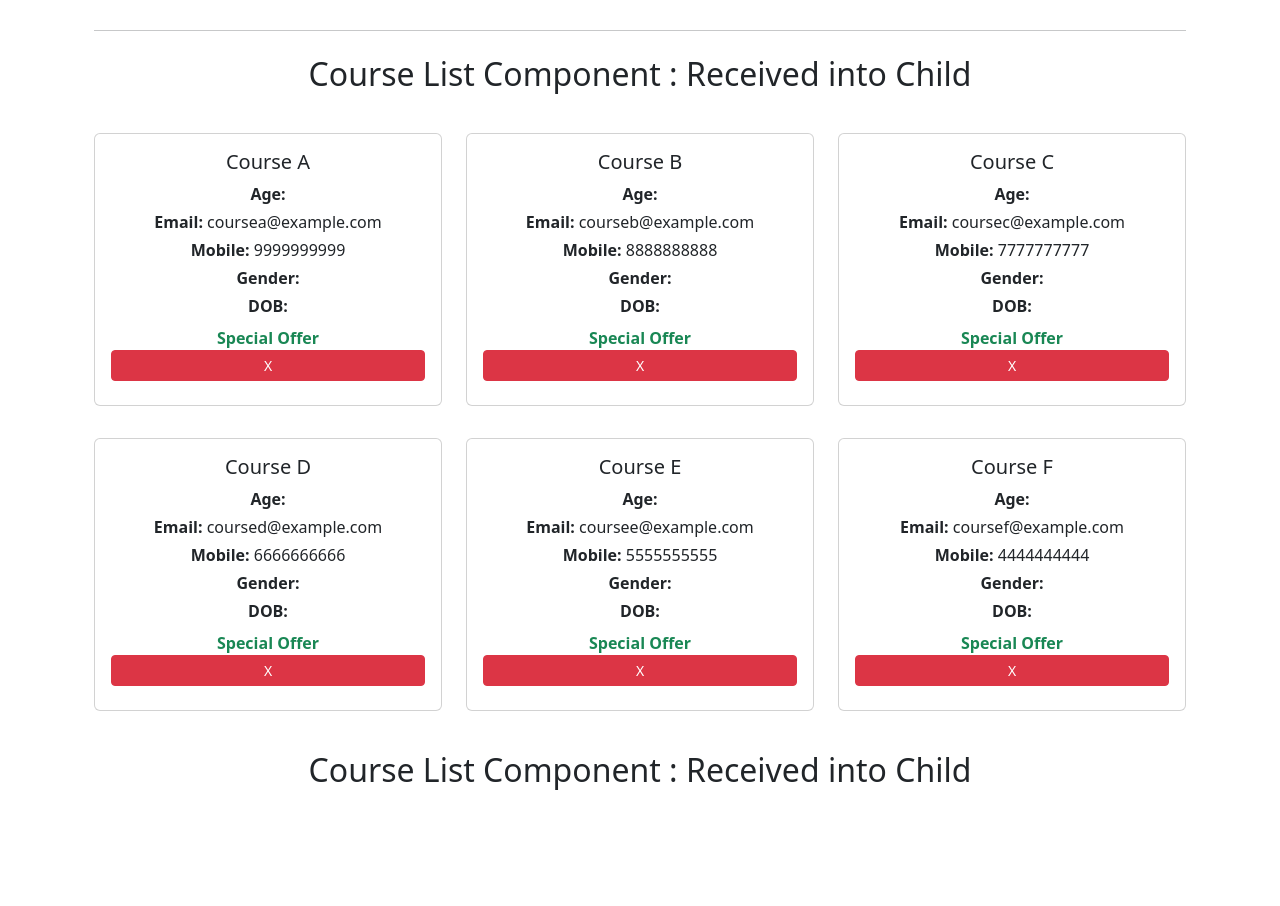
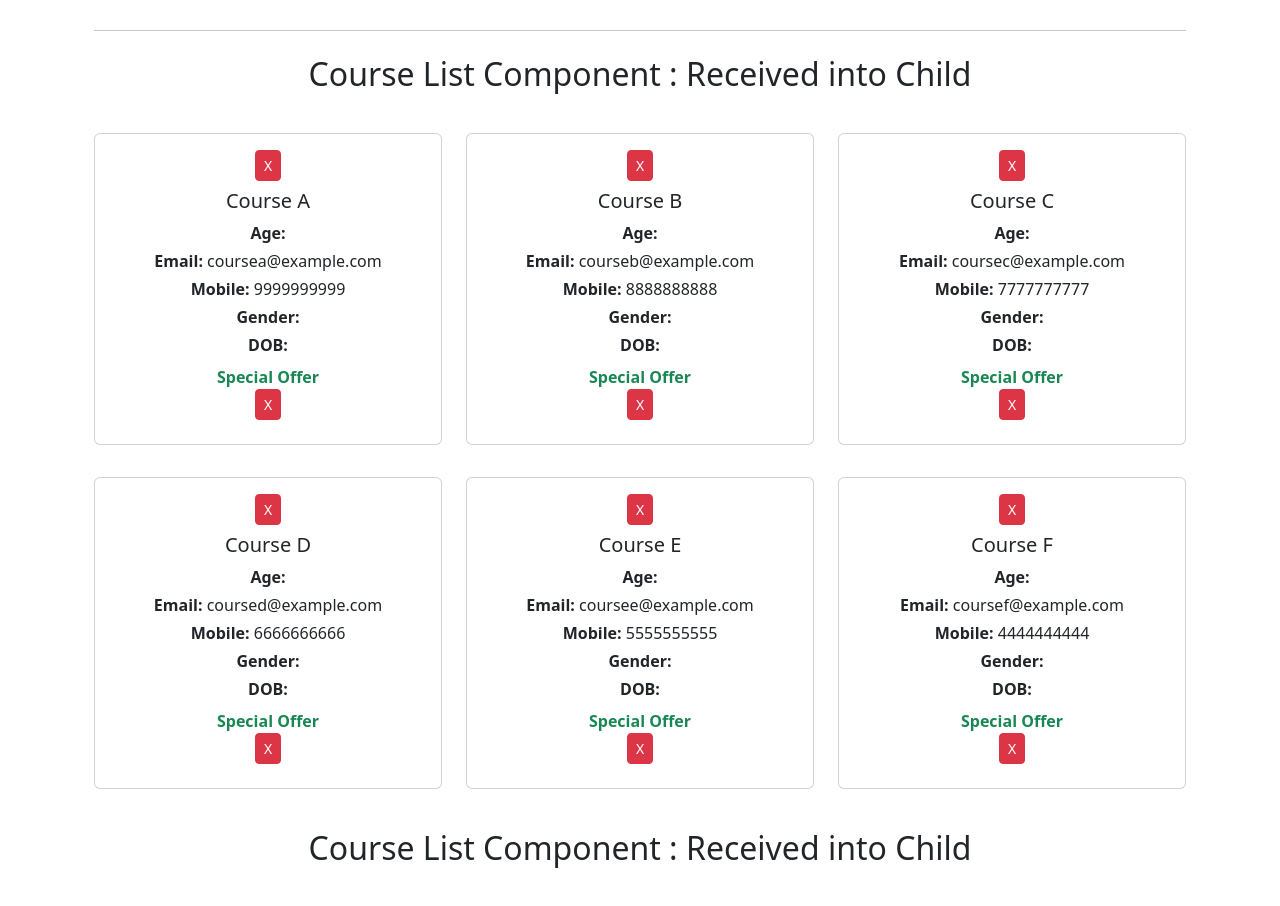
Before and after one commit to developersksingh/react-complete-development, a React (Vite) app in the folder dojo-blog/: page / in a window 1280 px wide. Shown: the part 920-1826 px from the top of the page. Before the commit the page ends 1766 px from the top, so only its background shows below. Built offline with nearby package versions, Linux system fonts and the light colour scheme; no server answers.

Commit message:
get data from the api and send the data on the child componet
get data from the api and send the data on the child componet and delete the record according to the selected  id

```diff
--- a/dojo-blog/src/CourseList.jsx
+++ b/dojo-blog/src/CourseList.jsx
@@ -10,10 +10,15 @@ const CourseList = ({ courses, pageTitle, handleDelete }) => {
       <div className="row">
         {courses.map((course) => (
           <div key={course.id} className="col-md-4">
-            <div className="card my-3 p-3 text-center">
+            <div className="card my-3 p-3 text-justify-content-left align-items-center">
 
               {/* Delete Button */}
-
+              <button
+                className="btn btn-sm btn-danger mb-2" title="Delete Record"
+                onClick={() => handleDelete(course.id)}
+              >
+                X
+              </button>
 
               {/* User Image */}
               {course.image && (
--- a/dojo-blog/src/Home.jsx
+++ b/dojo-blog/src/Home.jsx
@@ -79,7 +79,7 @@ function Home() {
 
         {/* Child 2 – Filtered */}
         <CourseList
-          courses={courses.filter((course) => course.price > 1500)}
+          courses={courses.filter((course) => course.age > 20)}
           pageTitle="Premium Courses"
           handleDelete={handleDelete}
         />
```
